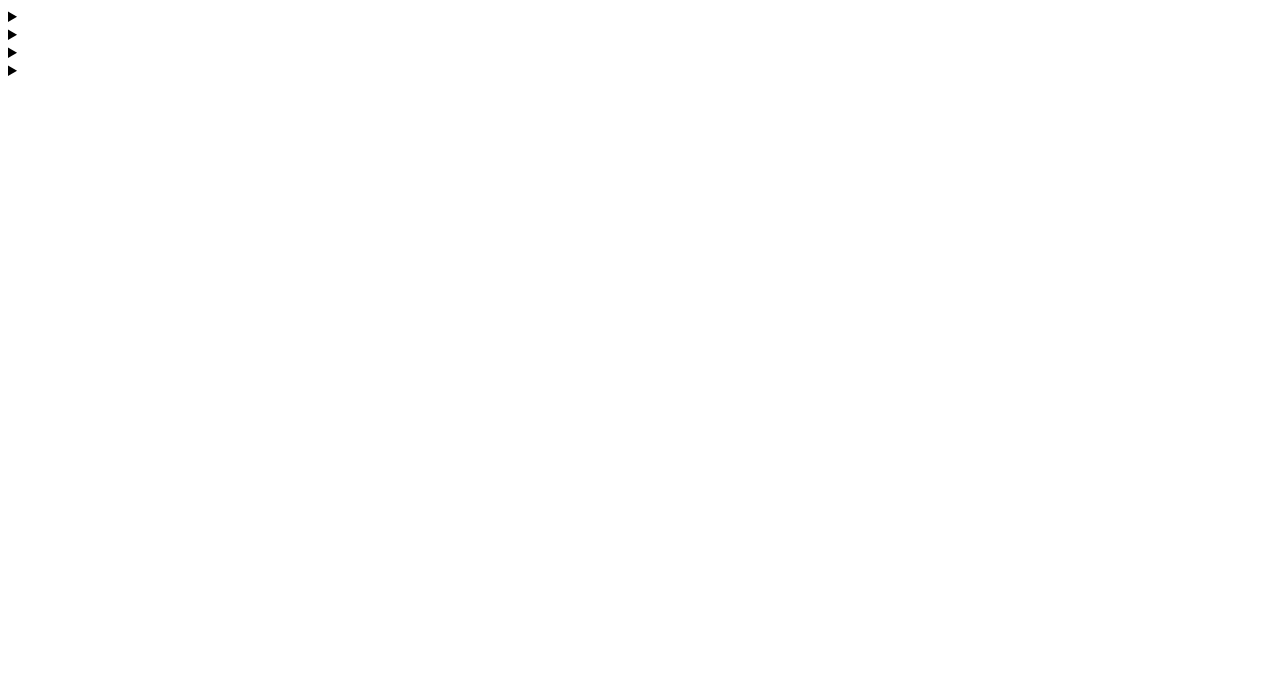
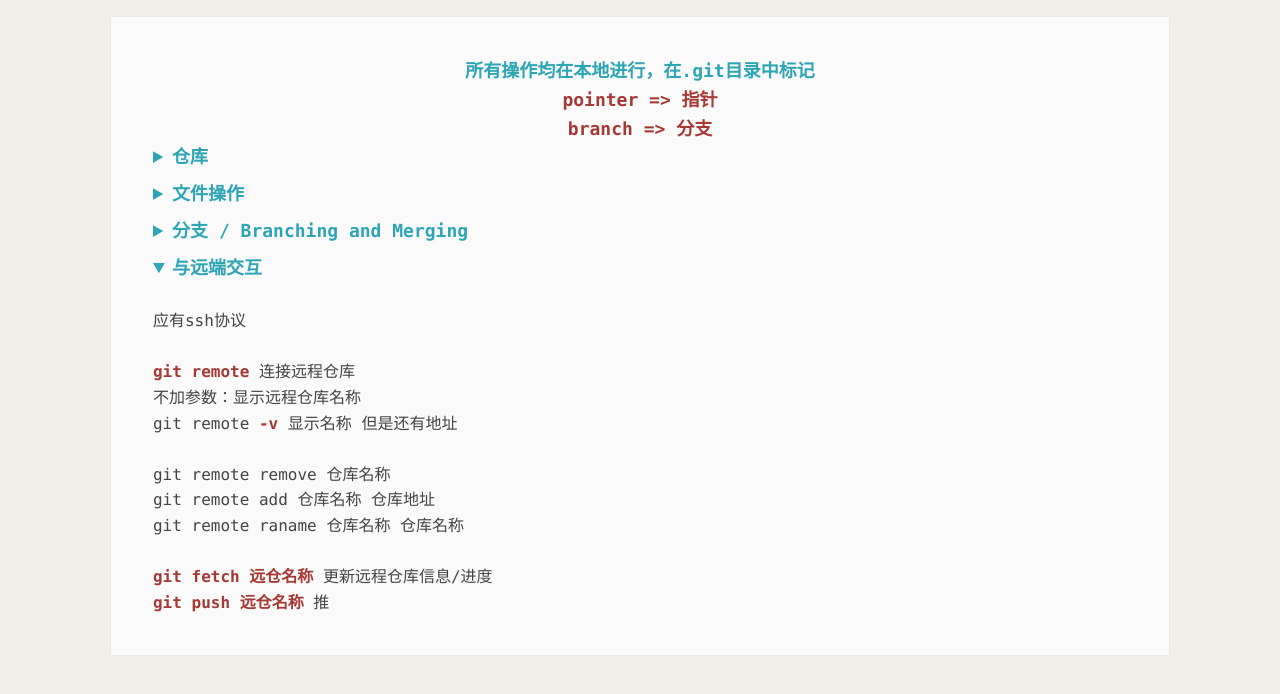
Before and after one commit to zh453t/zh453t.github.io, a plain HTML site: page docs/git-note.html in a window 1280 px wide. Drawn offline with Linux system fonts and the light colour scheme.

Commit message:
upload git-note

```diff
--- a/docs/git-note.html
+++ b/docs/git-note.html
@@ -4,14 +4,178 @@
 		<meta charset="UTF-8">
 		<title>git</title>
 		<style>
+			html {
+				background-color: #f0efe7;
+				padding: 1vh 8vw;
+				font-family: Consolas, Microsoft Yahei;
+				color: #444;
+				line-height: 1.6;
 
+			}
+			body {
+				background-color: #fafafa;
+				padding: 4vh 2vw;
+				border: 1px solid #e9e9e9;
+			}
+			details {
+				margin-bottom: 0.5em;
+				padding-inline: 1em;
+				white-space: pre-wrap;
+				word-wrap: break-word;
+        }
+		details details {
+			margin-block: 0;
+			margin-left: 2em;
+		}
+
+        h5 {
+            font-size: large;
+            margin-block: 8px 0;
+            color: rgb(45, 165, 180);
+        }
+        summary {
+            font-weight: bold;
+            font-size: large;
+            color: rgb(45, 165, 180);
+            cursor: cell;
+        }
+		details details summary {
+			font-size: 1.2em;
+		}
+        b {color: rgb(165, 57, 53);}
 		</style>
 	</head>
 
-	<body>
-		<details><summary></summary></details>
-		<details><summary></summary></details>
-		<details><summary></summary></details>
-		<details><summary></summary></details>
-	</body>
+<body>
+<h5 style="text-align: center;">所有操作均在本地进行，在.git目录中标记<br>
+<b>pointer => 指针<br>
+branch => 分支
+</b></h5>
+<details><summary>仓库</summary>
+<b>创建仓库</b>
+git init
+cd 到目录，init即可
+
+git clone
+从远端复制
+复制的仓库包括git记录 (其实是把.git都复制下来)
+</details>
+<details><summary>文件操作</summary>
+git不会自动跟踪
+新加的文件需 <b>git add</b> 让git跟踪
+
+git add . // 这时的.是当前目录？
+git add -A (-all) // 追踪全部
+
+git add -i (--interactive) // <a href="https://git-scm.com/docs/git-add/zh_HANS-CN#_交互模式">交互模式</a>
+
+之后，可以对文件作出删改
+
+<b>git rm</b>
+取消追踪文件
+Remove files from the working tree <b>and</b> from the index
+不会直接删掉
+
+<b>git mv</b>
+mv => move 移动文件
+
+<b>git status</b>
+查看状态
+可以改变log的参数，参见<a href="https://git-scm.com/docs/git-status">Git - git-status Documentation</a>
+
+<b>git diff</b>
+显示commit之间，commit和现在某个文件的差异
+
+
+</details>
+<details><summary>分支 / Branching and Merging</summary>
+分支就是分支
+
+<b>git branch < new branch name ></b> 创建新分支
+实际上是分支管理命令
+v1 - v2 - v3 (master) -
+        \- bug1fix (issue) -
+git branch issue见上
+
+git branch <b>-d</b> 删除分支，后面加分支名字
+git branch <b>-c</b> 复制，后面加新分支名称
+git branch <b>-m</b> 移动（重命名）后面加新分支名称
+
+<b>git checkout</b> 看现在在哪个branch上
+
+<b>git switch</b> 灵活切换branch(s)
+
+<b>git merge</b> 合二为一
+1. fast forward 方法
+
+     master
+       ↓
+M1 --- M2
+       \
+        \--- F1
+             ↑
+           feature
+
+如果此时master分支没有作出改动，那就会从M2移动master指针到F1，像这样
+           master
+M1 --- M2    |
+       \     ↓
+        \--- <b>F1</b>
+             ↑
+           feature
+
+
+<b>2. 3-way 方法</b>
+取分支前的最后版本，branch1 (通常是master/main)的最后版本，和branch2的最后版本，合并到master/main分支上
+            master
+              ↓
+M1 --- <b>M2</b> --- M3
+       \
+        \--- <b>F1</b>
+              ↑
+           feature
+变成
+                     master
+                       ↓
+M1 --- <b>M2</b> --- M3 ---  <b>M4</b> --- M5
+       \             /
+        \--- <b>F1</b> --- /
+              ↑
+           feature
+
+
+
+<b>git rebase</b> 变基：另一种合并方式
+后面加目标branch名称
+
+     master
+       ↓
+M1 --- M2 --- M3
+       \
+        \--- F1
+             ↑
+           feature
+变成
+                   master
+                     ↓
+M1 --- M2 --- M3 --- F1
+                     ↑
+                  feature
+符合对合并的一切想像
+</details>
+<details open><summary>与远端交互</summary>
+应有ssh协议
+
+<b>git remote</b> 连接远程仓库
+不加参数：显示远程仓库名称
+git remote <b>-v</b> 显示名称 但是还有地址
+
+git remote remove 仓库名称
+git remote add 仓库名称 仓库地址
+git remote raname 仓库名称 仓库名称
+
+<b>git fetch 远仓名称</b> 更新远程仓库信息/进度
+<b>git push 远仓名称</b> 推
+</details>
+</body>
 </html>
```
Also changed, not shown: index.html (+1 -2 lines).
